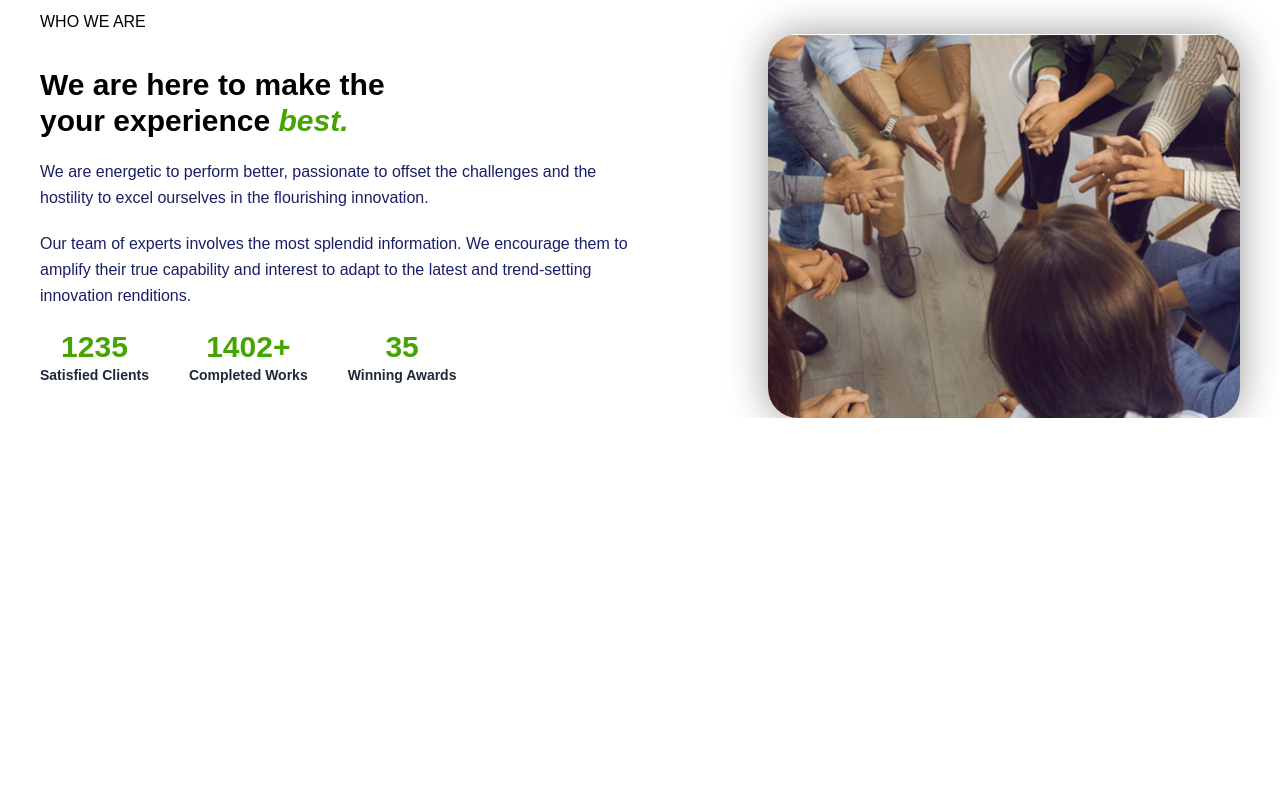
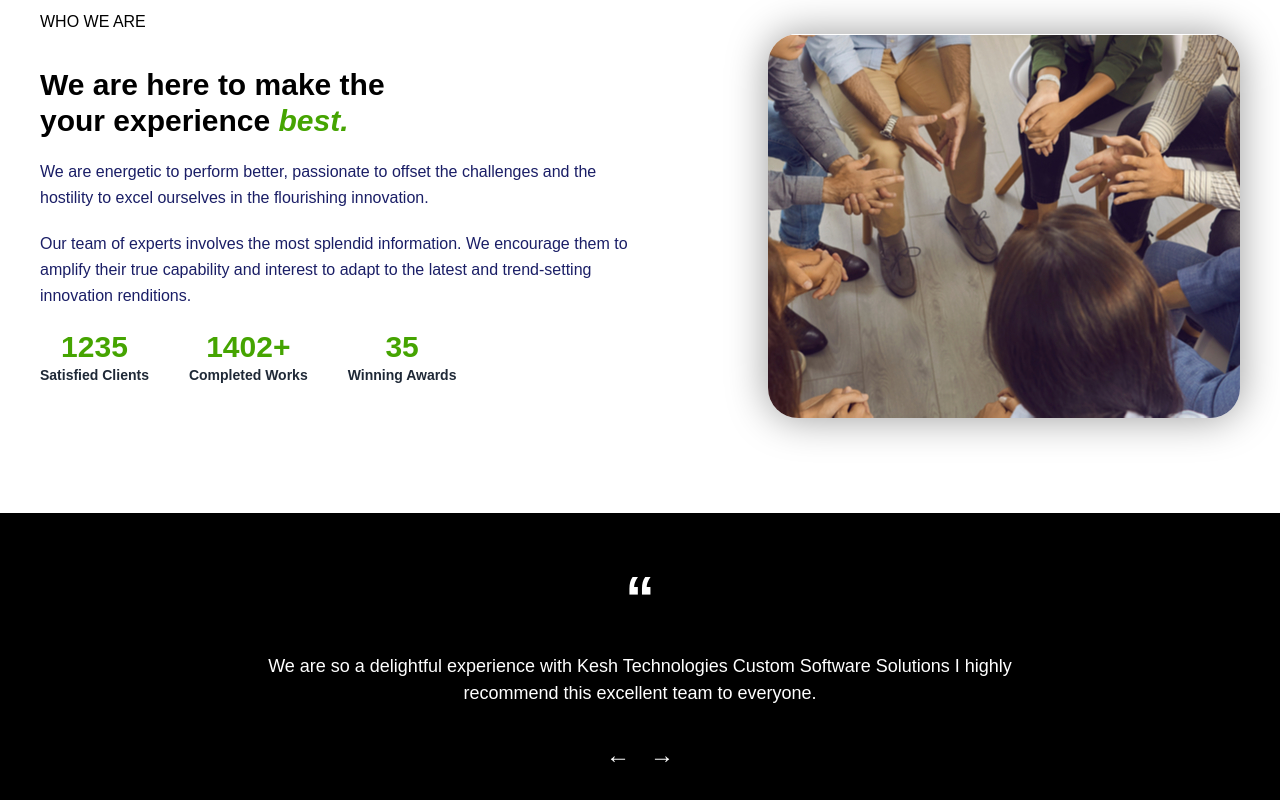
Before and after one commit to miketopeak/keshtec, a React (Create React App) app: page / in a window 1280 px wide. Shown: the part 1246-2046 px from the top of the page. Before the commit the page ends 1664 px from the top, so only its background shows below. Built offline with nearby package versions, Linux system fonts and the light colour scheme; a web font is replaced by a local one.

Commit message:
added testinomial section

```diff
--- a/src/App.js
+++ b/src/App.js
@@ -3,6 +3,7 @@ import Navbar from "./components/Navbar";
 import HeroSection from "./components/HeroSection";
 import ServiceSection from "./components/ServiceSection";
 import AboutSection from "./components/AboutSection.js";
+import TestimonialSection from "./components/TestimonialSection.js";
 
 function App() {
   return (
@@ -11,6 +12,7 @@ function App() {
       <HeroSection />
       <ServiceSection />
       <AboutSection />
+      <TestimonialSection />
     </div>
   );
 }
--- /dev/null
+++ b/src/components/TestimonialSection.js
@@ -0,0 +1,65 @@
+import React, { useState } from "react";
+
+const testimonials = [
+  {
+    id: 1,
+    text: "We are so a delightful experience with Kesh Technologies   Custom Software Solutions I highly recommend this excellent team to everyone.",
+  },
+  {
+    id: 2,
+    text: "Very Good IT staffing and services with the best support",
+  },
+  {
+    id: 3,
+    text: "Wonderful experience for choosing this Kesh Technologies. They helped me to grow my company",
+  },
+  {
+    id: 4,
+    text: "I highly appreciate Kesh Tec Inc for this customer satisfaction. ",
+  },
+  {
+    id: 5,
+    text: "Kesh Technologies Services was exceptional and for my company Managed services are so helpful to enhance my business. ",
+  },
+  {
+    id: 6,
+    text: "Kesh Technologies is a very talented and passionate team that always flourishes the best.6 ",
+  },
+];
+
+const TestimonialSection = () => {
+  const [currentIndex, setCurrentIndex] = useState(0);
+
+  // Go to the previous testimonial
+  const handlePrev = () => {
+    setCurrentIndex((prevIndex) =>
+      prevIndex === 0 ? testimonials.length - 1 : prevIndex - 1
+    );
+  };
+
+  // Go to the next testimonial
+  const handleNext = () => {
+    setCurrentIndex((prevIndex) =>
+      prevIndex === testimonials.length - 1 ? 0 : prevIndex + 1
+    );
+  };
+
+  return (
+    <div className="testimonial-container mt-[95px]">
+      <div className="testimonial-content">
+        <div className="quote-mark">“</div>
+        <p>{testimonials[currentIndex].text}</p>
+      </div>
+      <div className="testimonial-navigation">
+        <button className="arrow-left" onClick={handlePrev}>
+          ←
+        </button>
+        <button className="arrow-right" onClick={handleNext}>
+          →
+        </button>
+      </div>
+    </div>
+  );
+};
+
+export default TestimonialSection;
--- a/src/index.css
+++ b/src/index.css
@@ -70,3 +70,52 @@ code {
   padding: 0 50px 60px;
   background: linear-gradient(to right, #eaeaed 0%, #ffffff 100%);
 }
+
+.testimonial-container {
+  display: flex;
+  flex-direction: column;
+  justify-content: center;
+  align-items: center;
+  background-color: #000;
+  color: #fff;
+  text-align: center;
+  padding: 40px;
+  font-family: Arial, sans-serif;
+}
+
+.testimonial-content {
+  position: relative;
+  margin-bottom: 20px;
+}
+
+.quote-mark {
+  font-size: 60px;
+  font-weight: bold;
+  color: #fff;
+}
+
+.testimonial-content p {
+  font-size: 18px;
+  margin: 10px 20px;
+  max-width: 800px;
+}
+
+.testimonial-navigation {
+  display: flex;
+  gap: 20px;
+}
+
+.arrow-left,
+.arrow-right {
+  background: none;
+  border: none;
+  color: #fff;
+  font-size: 24px;
+  cursor: pointer;
+  transition: color 0.3s ease;
+}
+
+.arrow-left:hover,
+.arrow-right:hover {
+  color: #aaa;
+}
```
